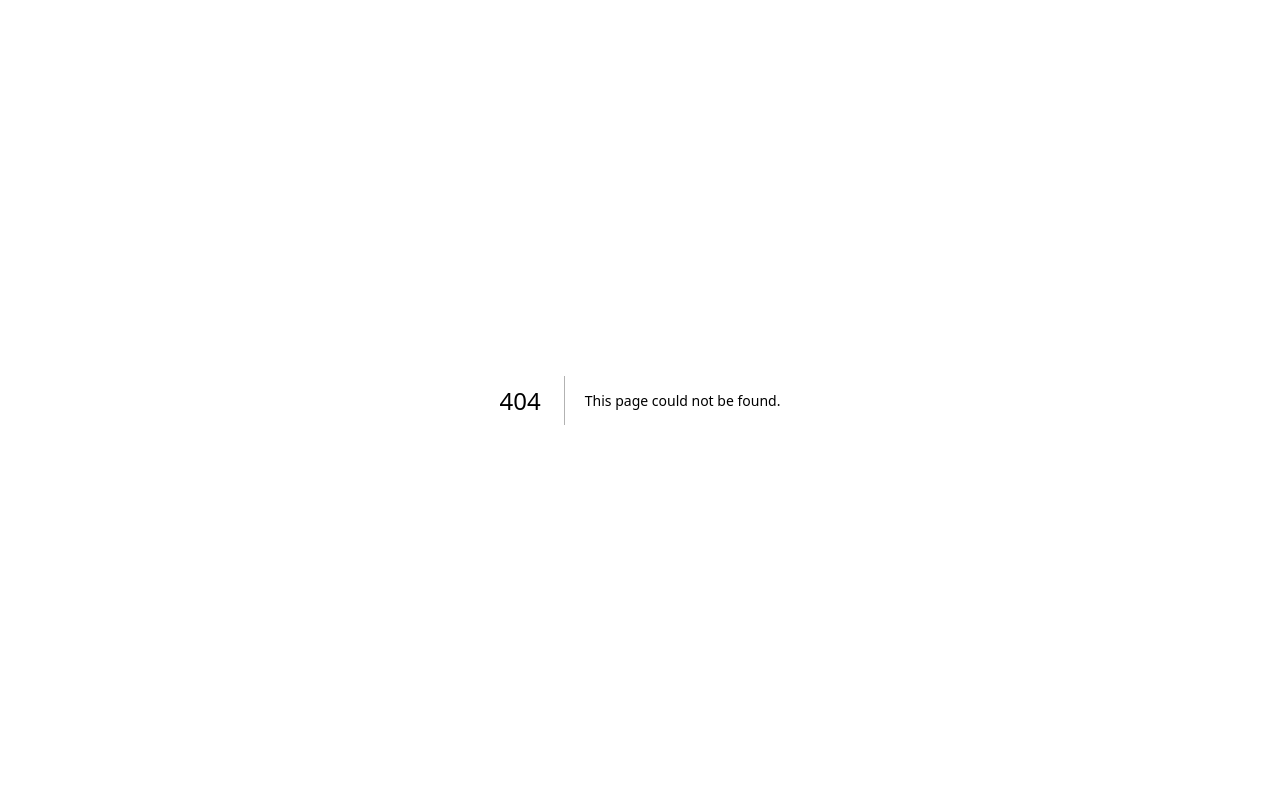
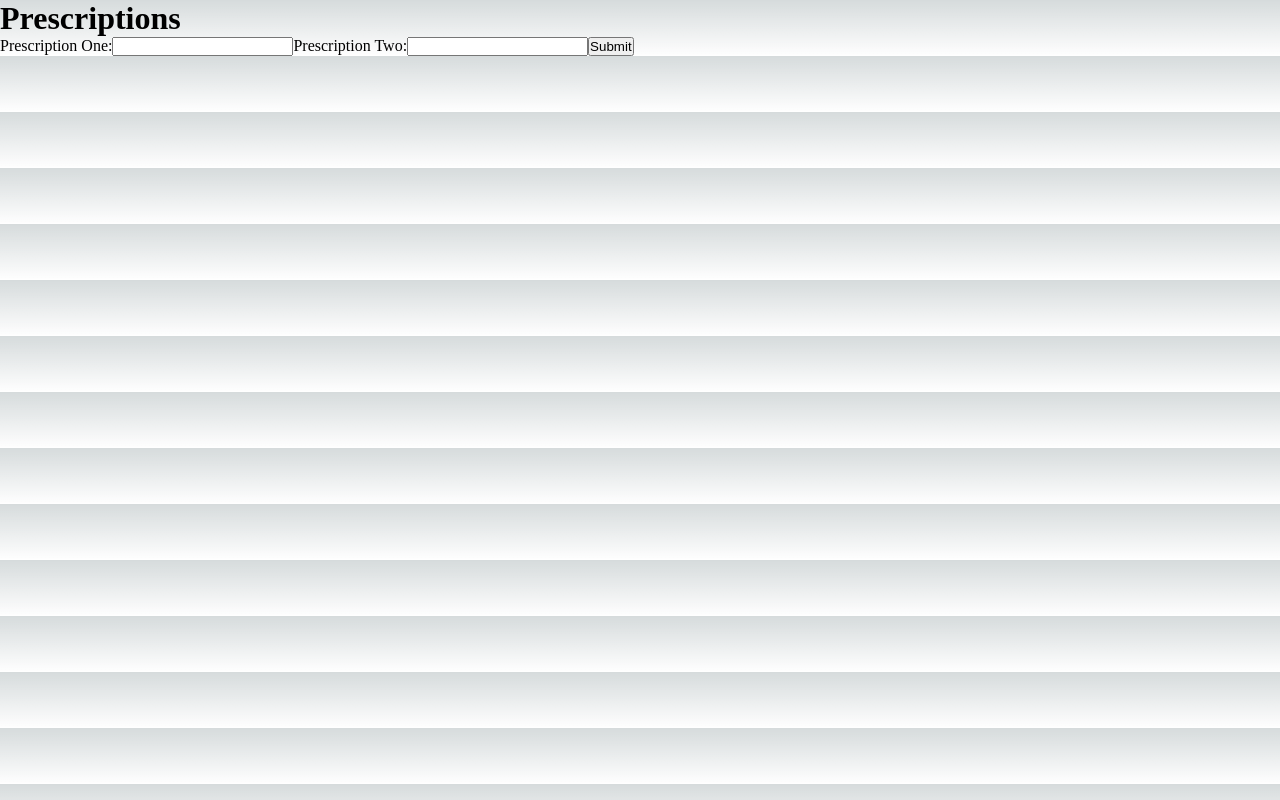
Before and after one commit to janlebar/sideeffect_nextjs, a Next.js app: page /PrescriptionForm in a window 1280 px wide. Before the commit this address had no page. Built offline with nearby package versions, Linux system fonts and the light colour scheme.

Commit message:
back to working perscription form

```diff
--- /dev/null
+++ b/pages/PrescriptionForm.js
@@ -0,0 +1,12 @@
+import PrescriptionForm from '../components/PrescriptionForm';
+
+function PrescriptionPage() {
+  return (
+    <div>
+      <h1>Prescriptions</h1>
+      <PrescriptionForm/>
+    </div>
+  );
+}
+
+export default PrescriptionPage;
```
